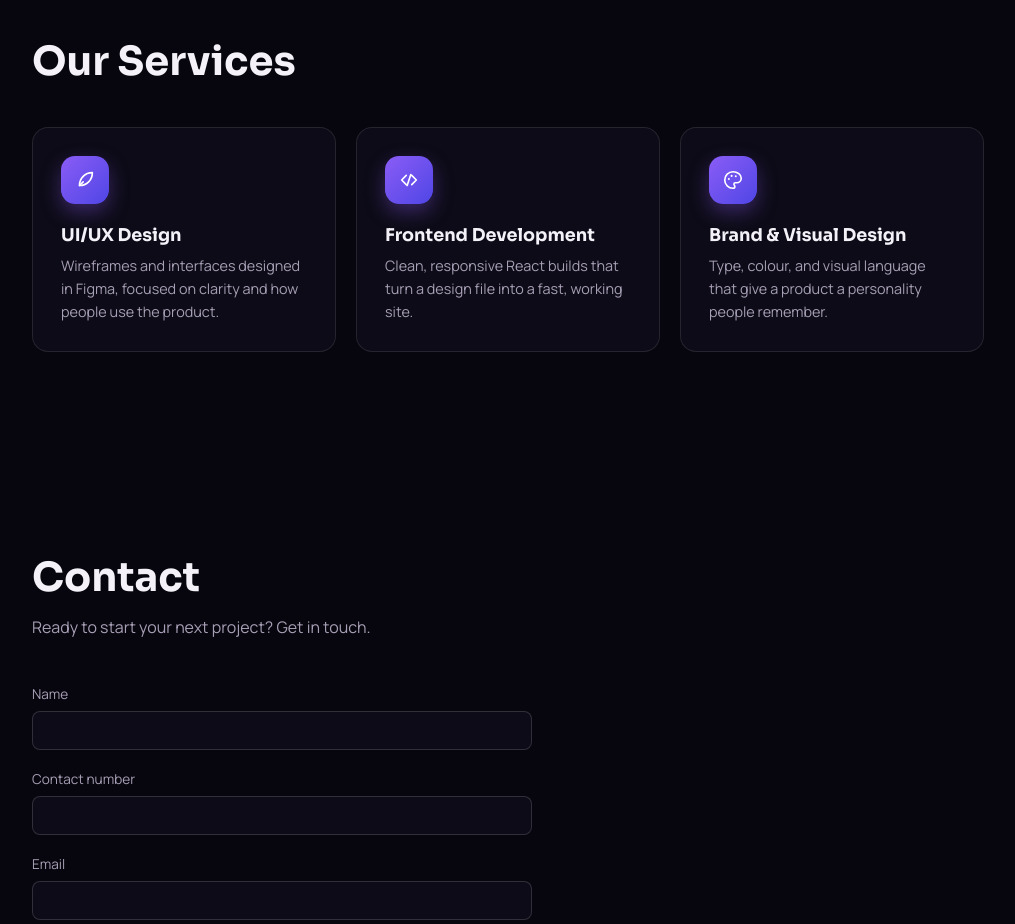
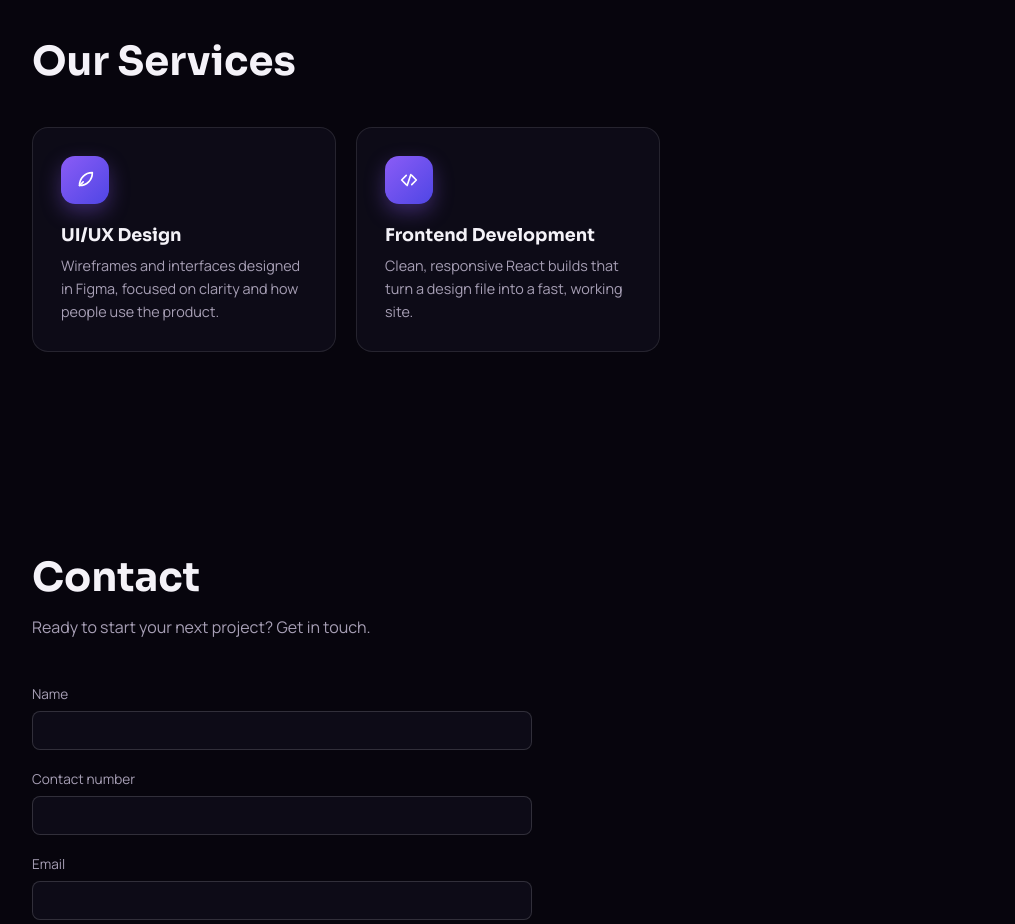
Before and after one commit to Nishriti/portfolio, a React (Vite) app in the folder frontend/: page / in a window 1280 px wide. Shown: the part 1840-2764 px from the top of the page, without its empty margins (132-1147 px from the left). Built offline with nearby package versions, Linux system fonts and the light colour scheme.

Commit message:
Update services section

```diff
--- a/frontend/src/components/Services.jsx
+++ b/frontend/src/components/Services.jsx
@@ -28,23 +28,7 @@ const services = [
       </svg>
     ),
   },
-  {
-    name: "Brand & Visual Design",
-    description: "Type, colour, and visual language that give a product a personality people remember.",
-    icon: (
-      <svg viewBox="0 0 24 24" fill="none">
-        <path
-          d="M12 3a9 9 0 100 18c1.2 0 2-.9 2-2 0-.5-.2-1-.5-1.3-.3-.4-.5-.8-.5-1.2 0-.9.7-1.5 1.5-1.5H16a5 5 0 005-5c0-3.9-4-7-9-7z"
-          stroke="#fff"
-          strokeWidth="1.8"
-          strokeLinejoin="round"
-        />
-        <circle cx="7.5" cy="11" r="1.1" fill="#fff" />
-        <circle cx="10.5" cy="7.5" r="1.1" fill="#fff" />
-        <circle cx="15" cy="8" r="1.1" fill="#fff" />
-      </svg>
-    ),
-  },
+
 ];
 
 export default function Services() {
```
